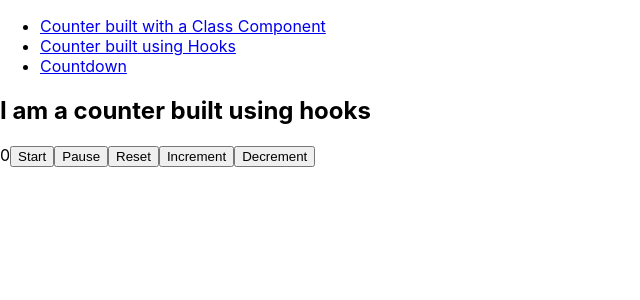
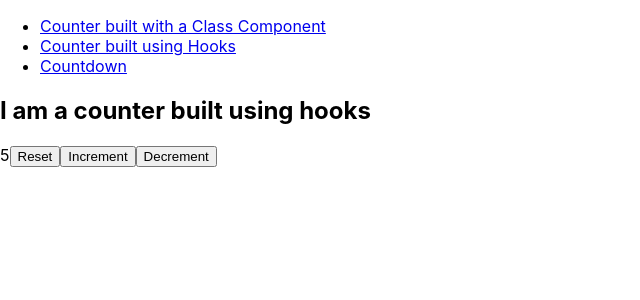
Before and after one commit to MMcClure11/counter-practice, a React (Create React App) app: page /hook-counter in a window 1280 px wide. Shown: the top 300 px of the page, without its empty margins (0-640 px from the left). Built offline with nearby package versions, Linux system fonts and the light colour scheme.

Commit message:
SetInterval with useEffect for Hooks, increment and decrement working

```diff
--- a/src/components/HookCounter.js
+++ b/src/components/HookCounter.js
@@ -6,36 +6,37 @@ const HookCounter = () => {
 
   const [ counter, setCounter ] = useState(initialState)
 
-  let intervalHandle;
+  // let intervalHandle;
 
-  const startTimer = () => {
-    intervalHandle = setInterval(() => {
+  // const startTimer = () => {
+  //   intervalHandle = setInterval(() => {
+  //     increment()
+  //   }, 1000)
+  // }
+
+  // const stopTimer = () => {
+  //   clearInterval(intervalHandle)
+  // }
+  //I think I need state to have paused or not instead of useEffect if I want to be able to pause the timer
+
+  useEffect( () => {
+    const timer = setInterval( () => {
       increment()
     }, 1000)
-  }
+    return () => {
+      clearInterval(timer)
+    }
 
-  const stopTimer = () => {
-    clearInterval(intervalHandle)
-  }
+  }, [])
 
-  // useEffect( () => {
-  //   const timer = setInterval( () => {
-  //     increment()
-  //   }, 1000)
-  //   return () => {
-  //     clearInterval(timer)
-  //   }
+  // const start = () => {
+  //   startTimer()
+  // }
 
-  // }, [])
-
-  const start = () => {
-    startTimer()
-  }
-
-  const pause = () => {
-    clearInterval(intervalHandle)
-    console.log("pause was clicked")
-  }
+  // const pause = () => {
+  //   clearInterval(intervalHandle)
+  //   console.log("pause was clicked")
+  // }
 
   const reset = () => {
     return setCounter(initialState)
@@ -53,8 +54,8 @@ const HookCounter = () => {
     <div>
       <h2>I am a counter built using hooks</h2>
       { counter }
-      <button onClick={ start }>Start</button>
-      <button onClick={ pause }>Pause</button>
+      {/* <button onClick={ start }>Start</button>
+      <button onClick={ pause }>Pause</button> */}
       <button onClick={ reset }>Reset</button>
       <button onClick={ increment }>Increment</button>
       <button onClick={ decrement }>Decrement</button>
```
Also changed, not shown: 1 other file (tests, documents, lock files or other folders).
